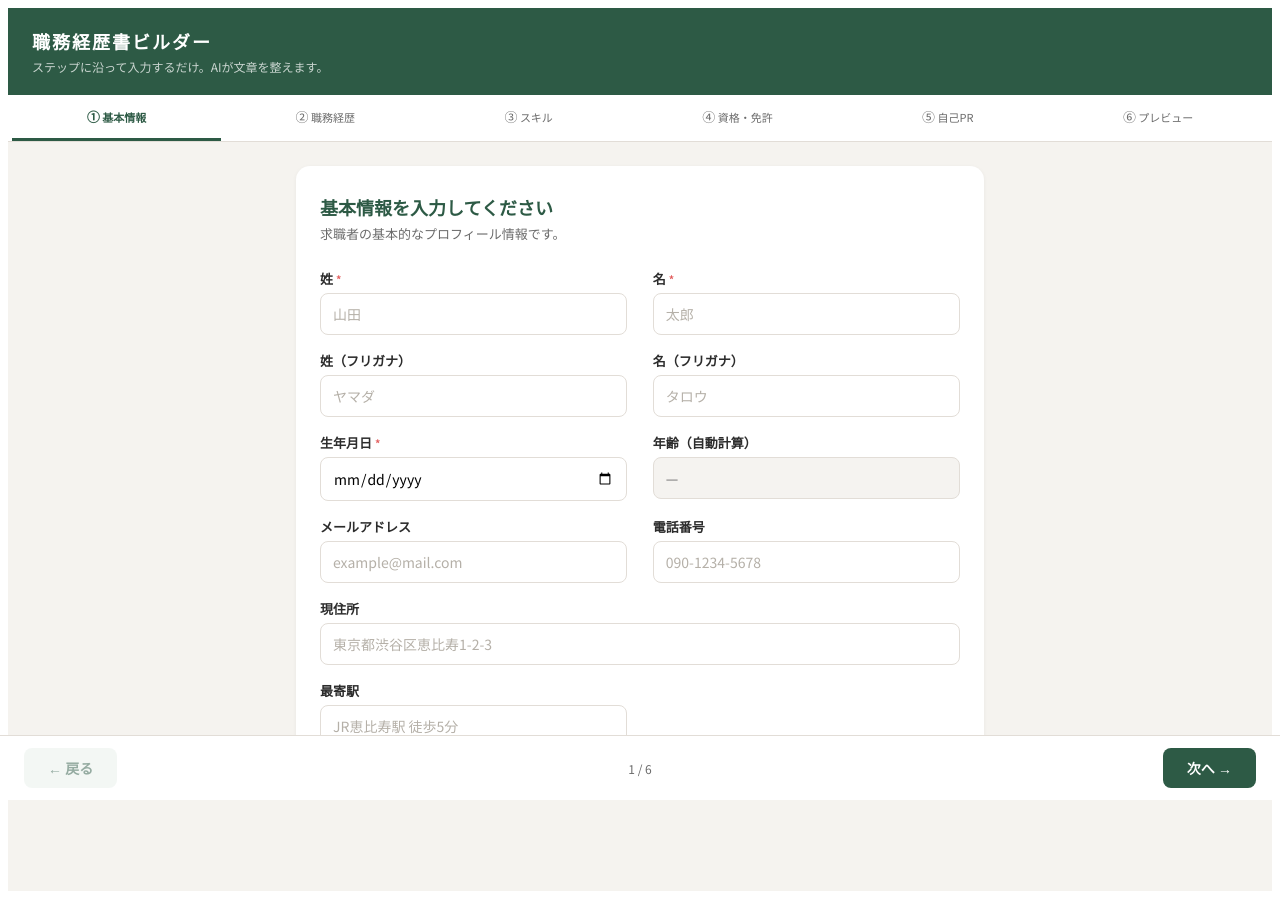
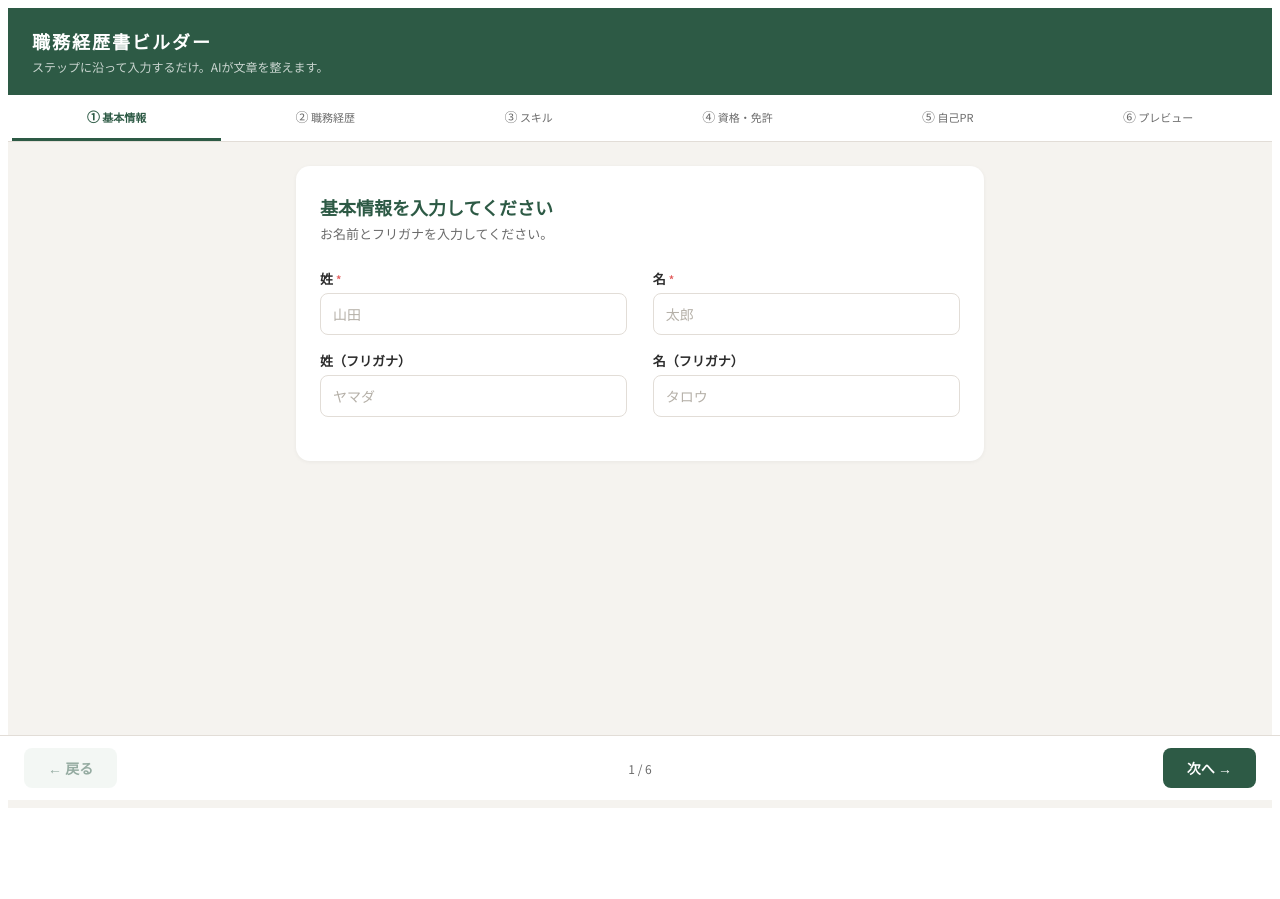
Before and after one commit to services-hr/resume-builder, a React (Vite) app: page / in a window 1280 px wide. After the commit the page ends 816 px from the top, so only its background shows below. Built offline with nearby package versions, Linux system fonts and the light colour scheme.

Commit message:
Add files via upload

```diff
--- a/src/ResumeBuilder.jsx
+++ b/src/ResumeBuilder.jsx
@@ -197,7 +197,6 @@ export default function ResumeBuilder() {
   const [basic, setBasic] = useState({
     lastName: "", firstName: "",
     lastNameKana: "", firstNameKana: "",
-    birthDate: "", email: "", phone: "", address: "", nearestStation: "",
   });
   const [careers, setCareers] = useState(() => [mkCareer()]);
   const [skillsRaw, setSkillsRaw] = useState("");
@@ -326,23 +325,12 @@ export default function ResumeBuilder() {
         return (
           <div>
             <h2 style={st.h2}>基本情報を入力してください</h2>
-            <p style={st.desc}>求職者の基本的なプロフィール情報です。</p>
+            <p style={st.desc}>お名前とフリガナを入力してください。</p>
             <div style={{ display: "flex", flexWrap: "wrap", gap: "0 4%" }}>
               <FormInput label="姓" value={basic.lastName} onChange={(v) => uBasic("lastName", v)} placeholder="山田" required half />
               <FormInput label="名" value={basic.firstName} onChange={(v) => uBasic("firstName", v)} placeholder="太郎" required half />
               <FormInput label="姓（フリガナ）" value={basic.lastNameKana} onChange={(v) => uBasic("lastNameKana", v)} placeholder="ヤマダ" half />
               <FormInput label="名（フリガナ）" value={basic.firstNameKana} onChange={(v) => uBasic("firstNameKana", v)} placeholder="タロウ" half />
-              <FormInput label="生年月日" type="date" value={basic.birthDate} onChange={(v) => uBasic("birthDate", v)} required half />
-              <div style={{ width: "48%", marginBottom: 16 }}>
-                <label style={st.label}>年齢（自動計算）</label>
-                <div style={{ ...st.input, background: "#f5f3f0", color: P.sub }}>
-                  {basic.birthDate ? calcAge(basic.birthDate).replace(/[（）]/g, "") : "—"}
-                </div>
-              </div>
-              <FormInput label="メールアドレス" type="email" value={basic.email} onChange={(v) => uBasic("email", v)} placeholder="example@mail.com" half />
-              <FormInput label="電話番号" value={basic.phone} onChange={(v) => uBasic("phone", v)} placeholder="090-1234-5678" half />
-              <FormInput label="現住所" value={basic.address} onChange={(v) => uBasic("address", v)} placeholder="東京都渋谷区恵比寿1-2-3" />
-              <FormInput label="最寄駅" value={basic.nearestStation} onChange={(v) => uBasic("nearestStation", v)} placeholder="JR恵比寿駅 徒歩5分" half />
             </div>
           </div>
         );
@@ -507,18 +495,6 @@ export default function ResumeBuilder() {
                     <span style={{ fontSize: 16, fontWeight: 700 }}>
                       {(basic.lastName || basic.firstName) ? `${basic.lastName || ""} ${basic.firstName || ""}`.trim() : "—"}
                     </span>
-                    {basic.birthDate && <span style={{ fontSize: 12, color: P.sub, marginLeft: 8 }}>{formatDate(basic.birthDate)} 生 {calcAge(basic.birthDate)}</span>}
-                  </td>
-                </tr>
-                <tr>
-                  <th style={st.thP}>連絡先</th>
-                  <td style={st.tdP}>
-                    {basic.address && <div>{basic.address}</div>}
-                    <div style={{ display: "flex", gap: 24, flexWrap: "wrap", fontSize: 13 }}>
-                      {basic.phone && <span>TEL: {basic.phone}</span>}
-                      {basic.email && <span>Email: {basic.email}</span>}
-                    </div>
-                    {basic.nearestStation && <div style={{ fontSize: 12, color: P.sub }}>最寄駅: {basic.nearestStation}</div>}
                   </td>
                 </tr>
               </tbody></table>
```
